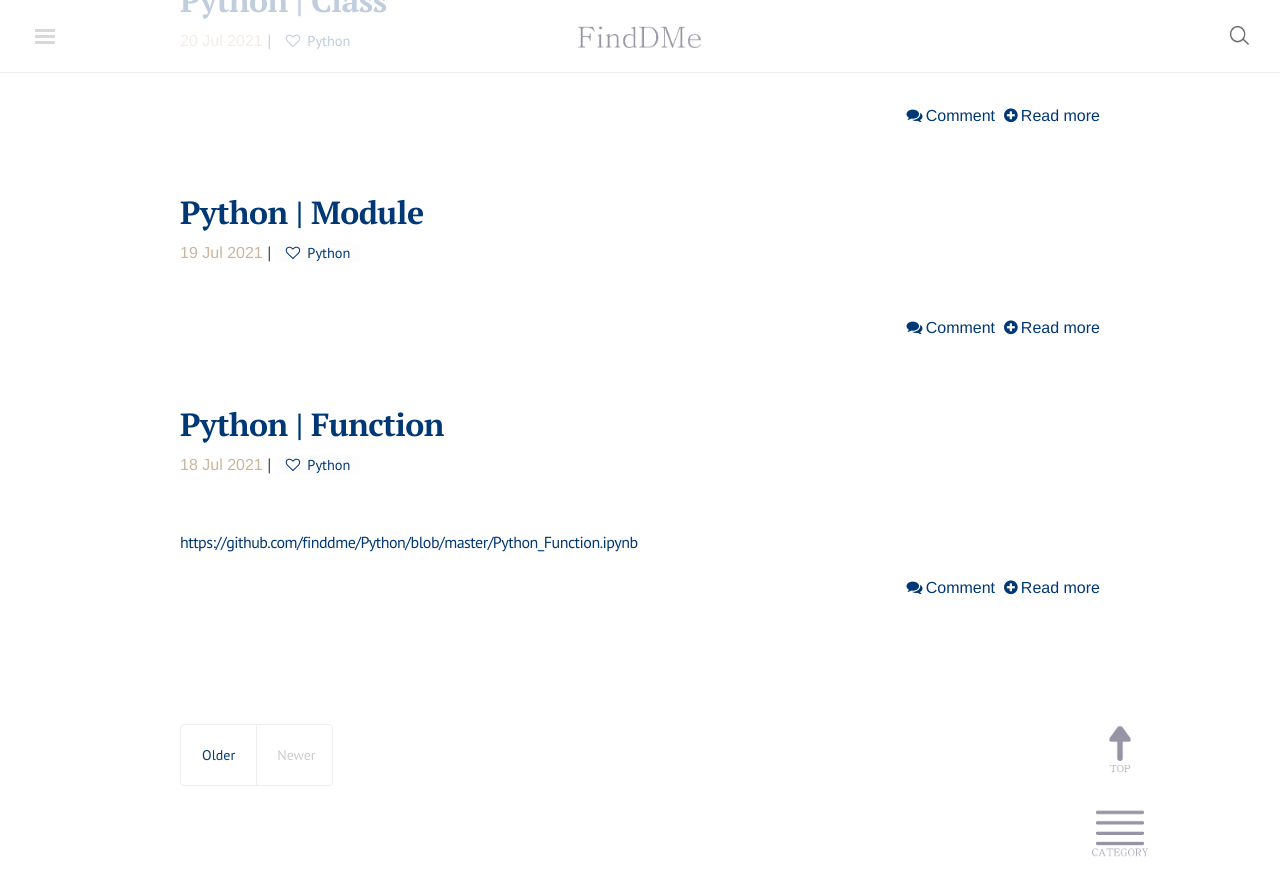
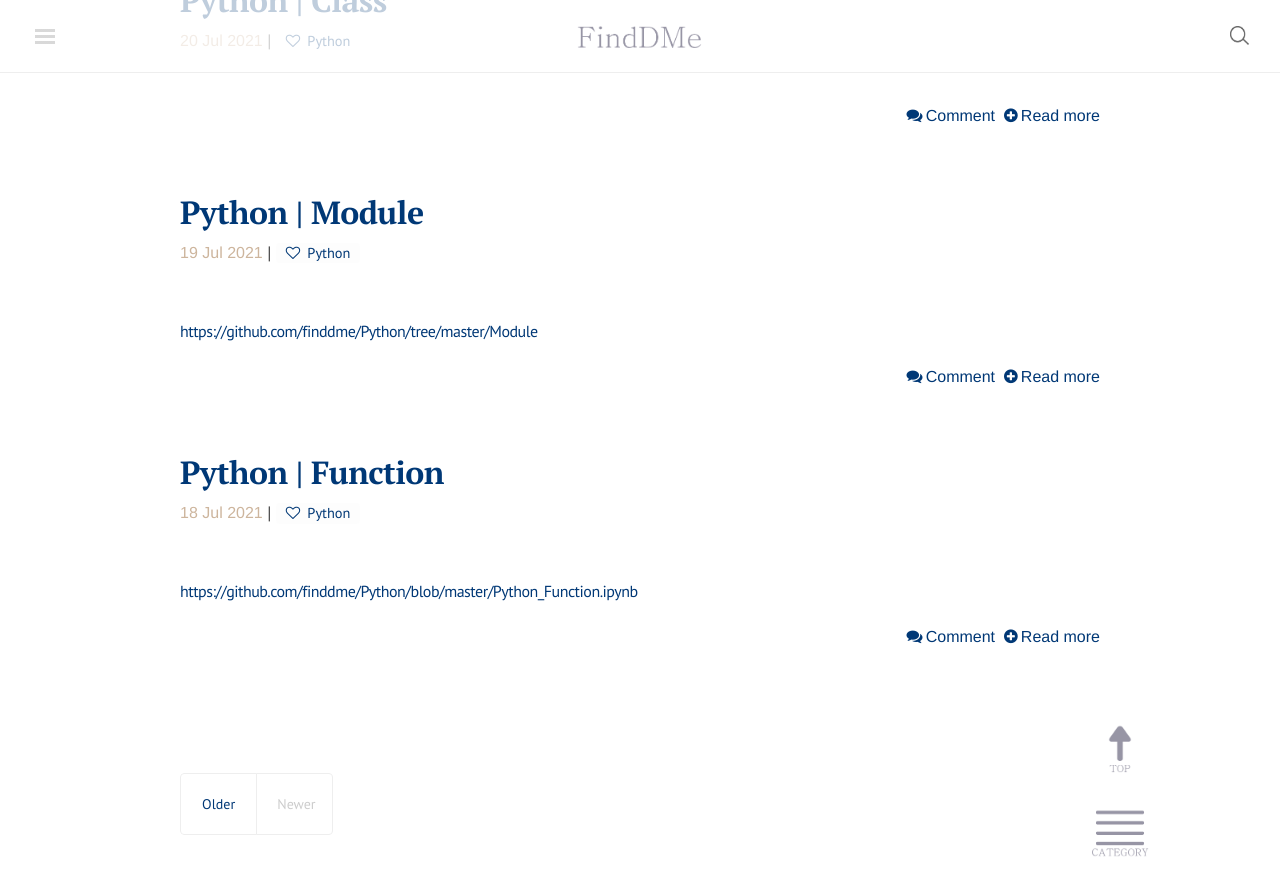
Before and after one commit to finddme/finddme.github.io, a Jekyll site: the page built from blog/index.html, in a window 1280 px wide and 900 px high, scrolled down 622 px. Shown: the top 895 px of the window. Built offline with Jekyll 4.4.1, drawn with Linux system fonts in a browser that asks for light colours; nearby versions of some CDN libraries; the list of posts is cut into pages by our own code; comment, search, counter and statistics services are not loaded; some of the changed lines change nothing that is shown.

Commit message:
Update 2021-07-19-PyModule.md

```diff
--- a/_posts/2021-07-19-PyModule.md
+++ b/_posts/2021-07-19-PyModule.md
@@ -4,6 +4,7 @@ category: Python
 tag: Python
 ---
 
+[https://github.com/finddme/Python/tree/master/Module](https://github.com/finddme/Python/tree/master/Module)
 
 
 
```
